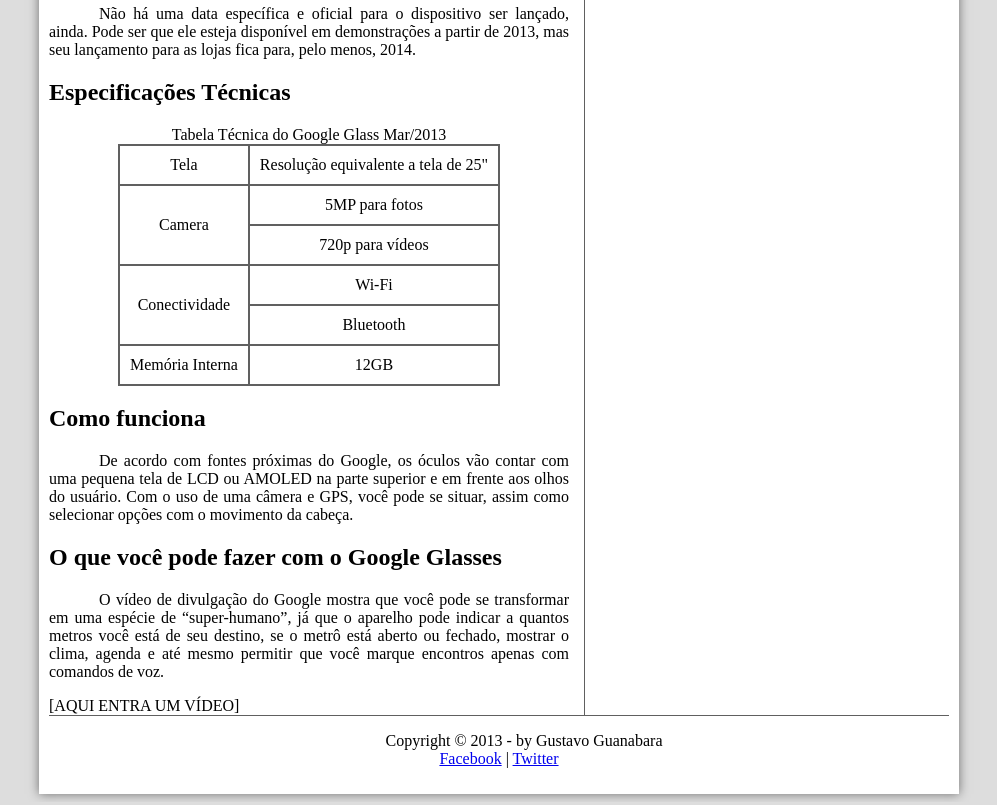
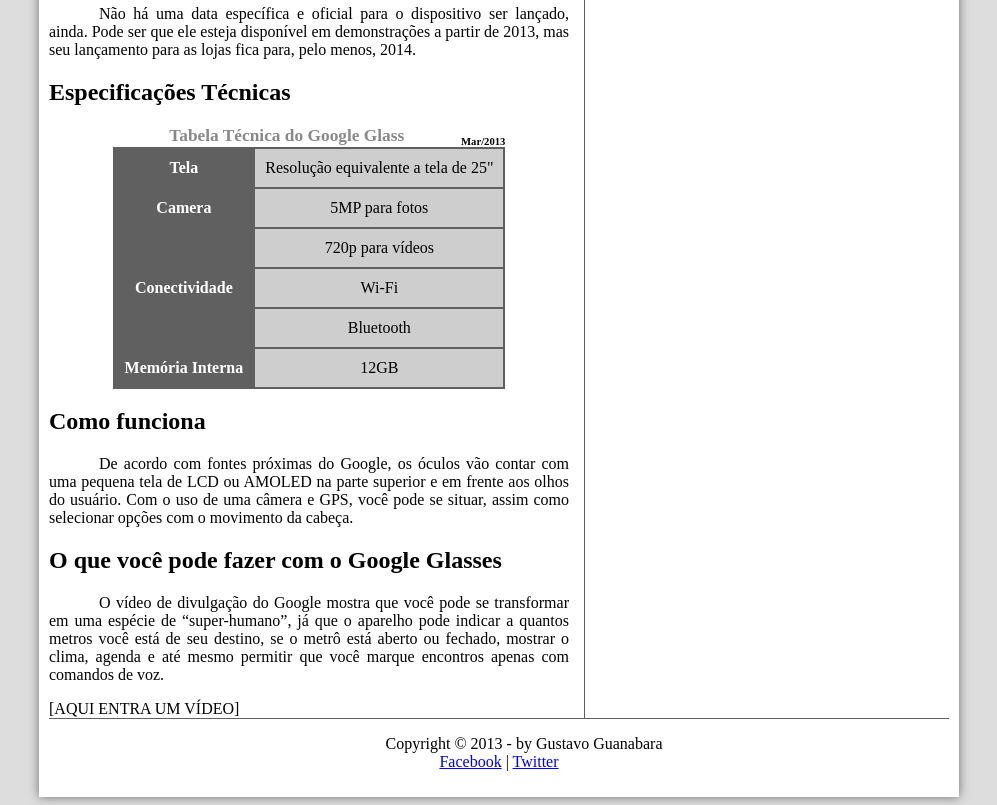
Before and after one commit to vdonoladev/Project-Glass, a plain HTML site: page index.html in a window 1280 px wide. Shown: the part 900-1705 px from the top of the page, without its empty margins (141-1138 px from the left). Drawn offline with Linux system fonts and the light colour scheme.

Commit message:
Estilos CSS para Tabelas em HTML5

```diff
--- a/_css/estilo.css
+++ b/_css/estilo.css
@@ -140,6 +140,32 @@ table#tabelaspec td {
   border: 1px solid #606060;
   padding: 10px;
   text-align: center;
+  vertical-align: middle;
+}
+
+table#tabelaspec td.ce {
+  color: #ffffff;
+  background-color: #606060;
+  vertical-align: top;
+  font-weight: bold;
+}
+
+table#tabelaspec td.cd {
+  background-color: #cecece;
+}
+
+table#tabelaspec caption {
+  color: #888888;
+  font-size: 13pt;
+  font-weight: bolder;
+}
+
+table#tabelaspec caption span {
+  display: block;
+  float: right;
+  color: #000000;
+  font-size: 8pt;
+  margin-top: 10px;
 }
 
 aside#lateral {
--- a/index.html
+++ b/index.html
@@ -52,14 +52,14 @@
 
 <h1>Especificações Técnicas</h1>
 <table id="tabelaspec">
-<caption>Tabela Técnica do Google Glass Mar/2013</caption>
+<caption>Tabela Técnica do Google Glass <span>Mar/2013</span></caption>
 
-<tr><td>Tela</td><td>Resolução equivalente a tela de 25"</td></tr>
-<tr><td rowspan="2">Camera</td><td>5MP para fotos</td></tr>
-<tr><td>720p para vídeos</td></tr>
-<tr><td rowspan="2">Conectividade</td><td>Wi-Fi</td></tr>
-<tr><td>Bluetooth</td></tr>
-<tr><td>Memória Interna</td><td>12GB</td></tr>
+<tr><td class="ce">Tela</td><td class="cd">Resolução equivalente a tela de 25"</td></tr>
+<tr><td rowspan="2" class="ce">Camera</td><td class="cd">5MP para fotos</td></tr>
+<tr><td class="cd">720p para vídeos</td></tr>
+<tr><td rowspan="2" class="ce">Conectividade</td><td class="cd">Wi-Fi</td></tr>
+<tr><td class="cd">Bluetooth</td></tr>
+<tr><td class="ce">Memória Interna</td><td class="cd">12GB</td></tr>
 </table>
 
 <h1>Como funciona</h1>
```
